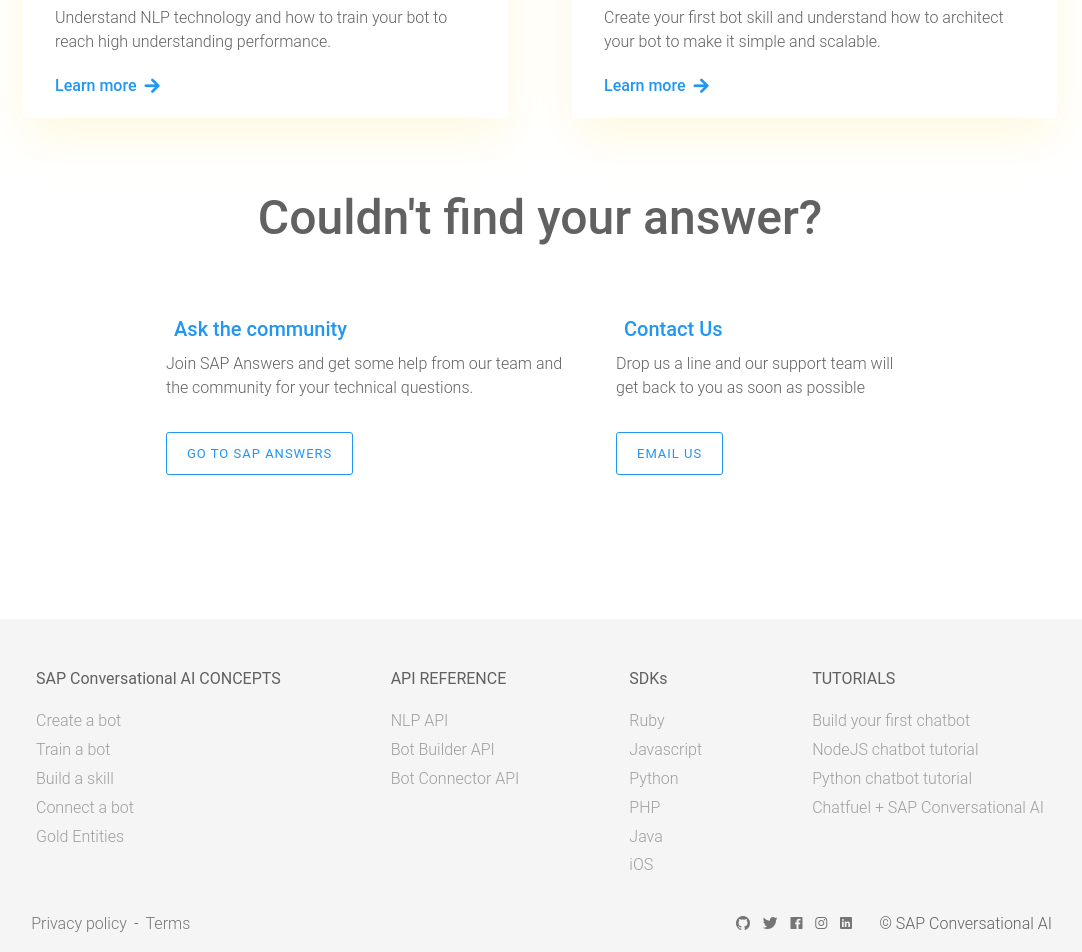
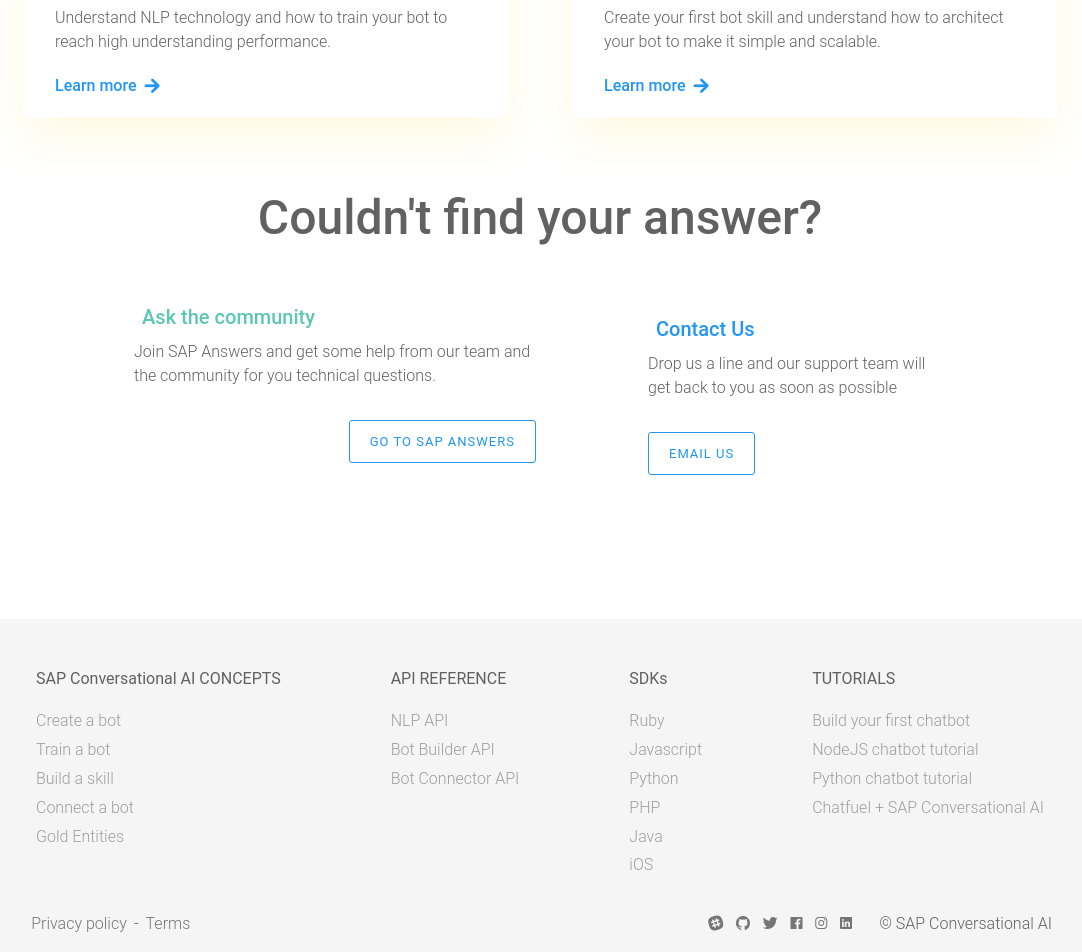
Before and after one commit to SAP-archive/docs, a Jekyll site: the page built from index.md, in a window 1280 px wide. Shown: the part 1024-1976 px from the top of the page, without its empty margins (100-1182 px from the left). Built offline with Jekyll 4.4.1, drawn with Linux system fonts in a browser that asks for light colours; nearby versions of some CDN libraries; comment, search, counter and statistics services are not loaded.

Commit message:
Revert "UI Changes for migrating from slack to SAP answers."

```diff
--- a/_data/footer.yml
+++ b/_data/footer.yml
@@ -68,6 +68,9 @@
         external: true
         url: "https://cai.tools.sap/blog/add-smalltalk-chatfuel-bot/"
 logos:
+  - logo: "ion-logo-slack"
+    title: "slack"
+    link: "https://slack.cai.tools.sap"
   - logo: "ion-logo-github"
     title: "github"
     link: "https://github.com/SAPConversationalAI"
--- a/_includes/contact.html
+++ b/_includes/contact.html
@@ -1,19 +1,22 @@
 <div class="contact flex flex-column flex-center">
   <h1 class='title mt3 mb3'>Couldn't find your answer?</h1>
   <div class='flex flex-content-center flex-wrap mb4'>
-    <div class='sap-ans-content p2'>
-      <div class='sap-ans-title mb1 ml1 c-blue-500'>Ask the community</div>
-      <div class='sap-ans-description'>
-        Join SAP Answers and get some help from our team and the community for your technical questions.
+    <div class='slack-content mr4 p2'>
+      <div class='flex'>
+        <span class='slack-title mb1 ml1 c-teal-500'>Ask the community</span>
       </div>
-      <div class='mt3 flex flex-content-start'>
+      <div class='slack-description'>
+        Join SAP Answers and get some help from our team and the community for you technical questions.
+      </div>
+      <div class='mt3 flex flex-content-end'>
         <a href='https://answers.sap.com/tags/73555000100800001301' target='_blank'>
-          <div class="btn btn-secondary success">
+          <div class="btn btn-secondary success mr2">
             Go to SAP Answers
           </div>
         </a>
       </div>
     </div>
+
 
     <div class='contact-content p2'>
       <div class='contact-title mb1 ml1 c-blue-500'>Contact Us</div>
--- a/_sass/recast/_contact.scss
+++ b/_sass/recast/_contact.scss
@@ -5,7 +5,7 @@
     font-weight: 500;
   }
 
-  .sap-ans, .contact {
+  .slack, .contact {
 
     &-logo {
       width: 50px;
@@ -24,9 +24,8 @@
     }
   }
 
-  .sap-ans-content {
+  .slack-content {
     max-width: 450px;
-    margin-top: 12px;
   }
 
   .contact-content {
```
Also changed, not shown: Gemfile.lock.
